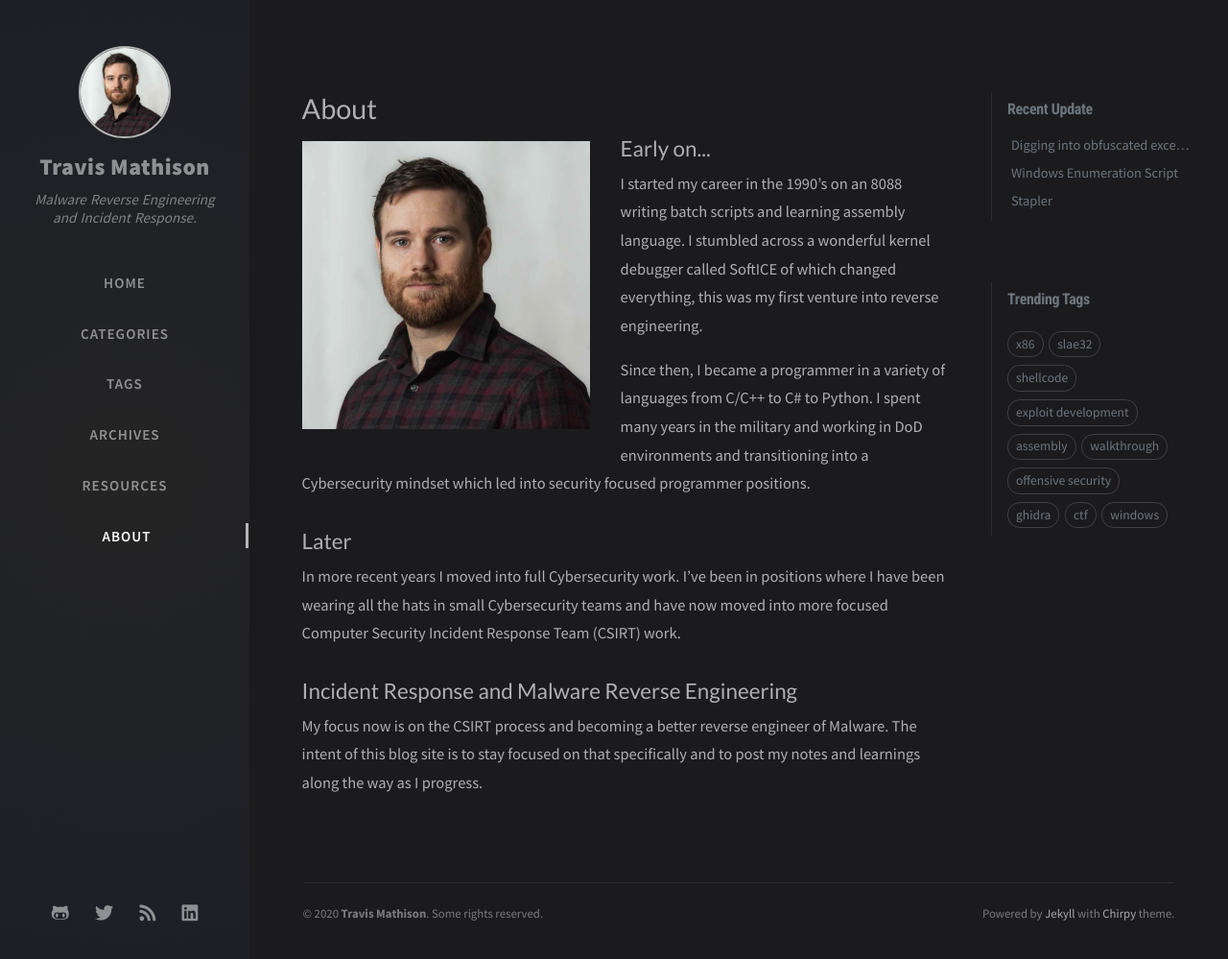
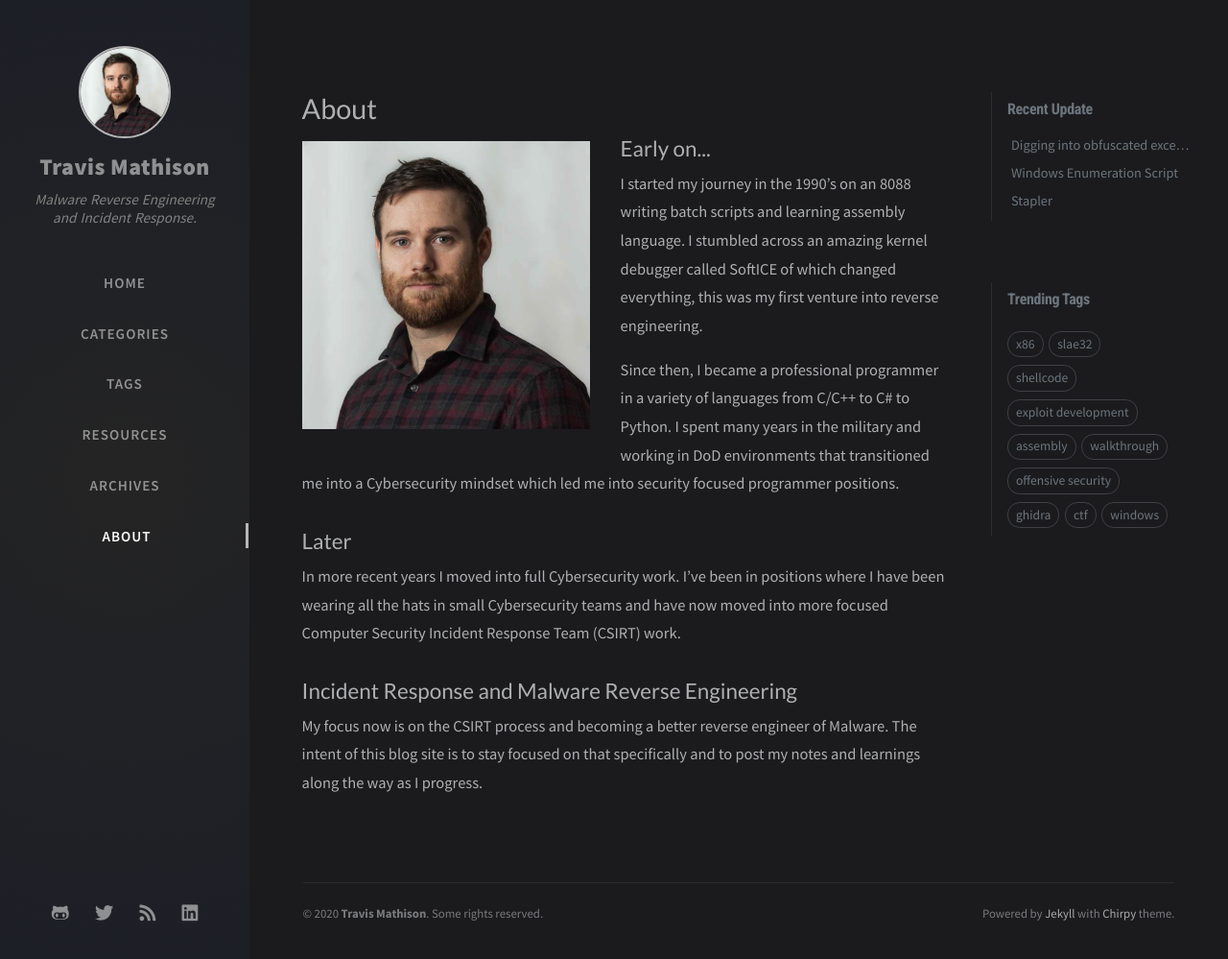
Before and after one commit to tdmathison/tdmathison.github.io, a Jekyll site: the page built from tabs/about.md, in a window 1280 px wide and 999 px high. Shown: the whole window at 96% size. Built offline with Jekyll 4.4.1, drawn with Linux system fonts in a browser that asks for light colours; nearby versions of some CDN libraries; comment, search, counter and statistics services are not loaded.

Commit message:
minor about page updates

```diff
--- a/tabs/about.md
+++ b/tabs/about.md
@@ -5,9 +5,9 @@ title: About
     <img src="{{ site.url }}/assets/img/profile.jpg" width="300px" />
 </p>
 <h2 style="padding-top: 1.2rem;">Early on...</h2>
-I started my career in the 1990's on an 8088 writing batch scripts and learning assembly language. I stumbled across a wonderful kernel debugger called SoftICE of which changed everything, this was my first venture into reverse engineering.
+I started my journey in the 1990's on an 8088 writing batch scripts and learning assembly language. I stumbled across an amazing kernel debugger called SoftICE of which changed everything, this was my first venture into reverse engineering.
 
-Since then, I became a programmer in a variety of languages from C/C++ to C# to Python.  I spent many years in the military and working in DoD environments and transitioning into a Cybersecurity mindset which led into security focused programmer positions.
+Since then, I became a professional programmer in a variety of languages from C/C++ to C# to Python.  I spent many years in the military and working in DoD environments that transitioned me into a Cybersecurity mindset which led me into security focused programmer positions.
 
 ## Later
 In more recent years I moved into full Cybersecurity work.  I've been in positions where I have been wearing all the hats in small Cybersecurity teams and have now moved into more focused Computer Security Incident Response Team (CSIRT) work.
```
Also changed, not shown: _data/tabs.yml (+5 -5 lines).
